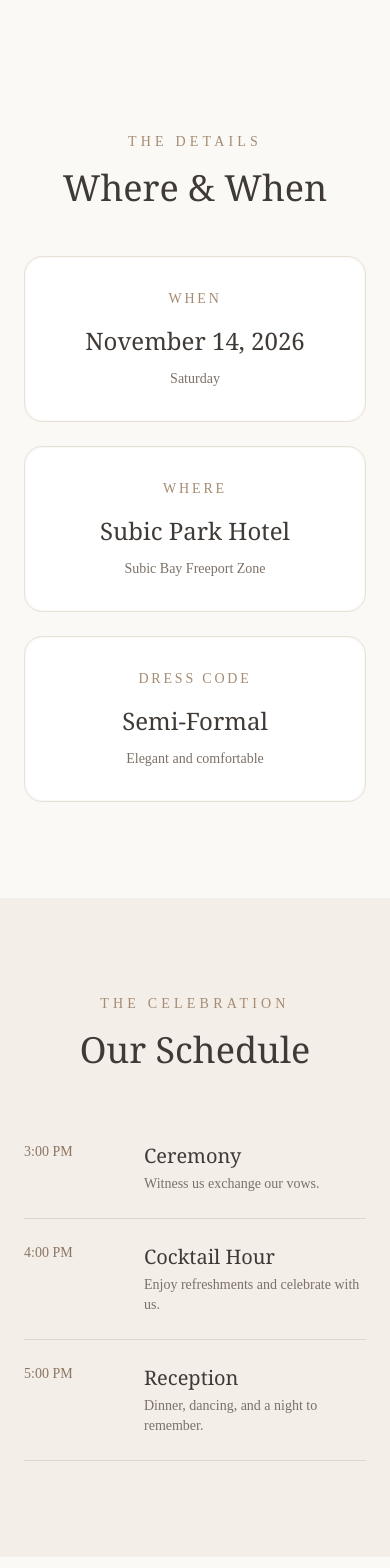
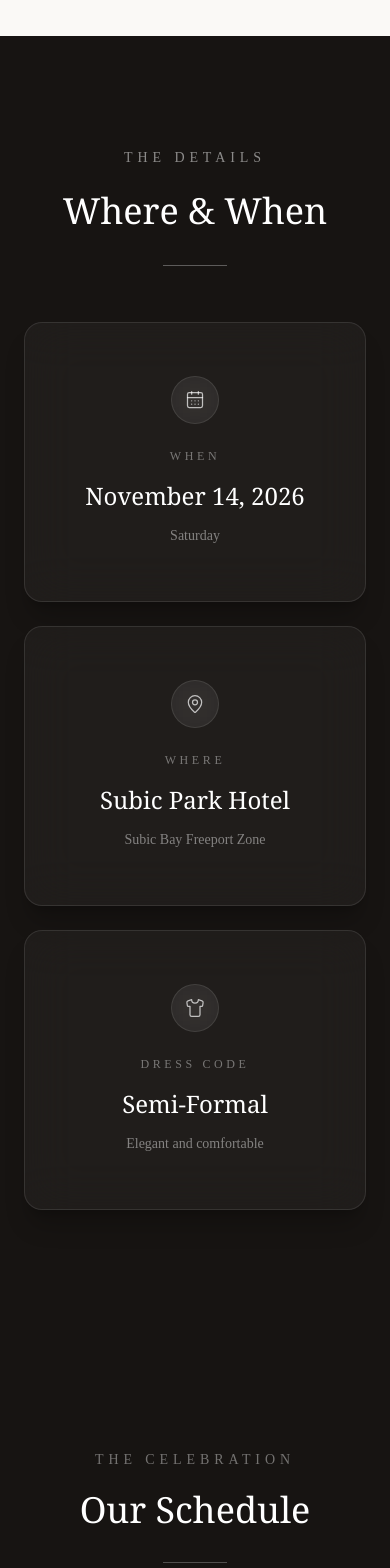
Before and after one commit to patrickIFL/pathtocarylsheart, a Next.js app: page / in a window 390 px wide. Shown: the part 3600-5168 px from the top of the page. Built offline with nearby package versions, Linux system fonts and the light colour scheme.

Commit message:
working on the envelope component

```diff
--- a/components/sections/Schedule.tsx
+++ b/components/sections/Schedule.tsx
@@ -1,59 +1,347 @@
-import React from "react";
+"use client";
+
+import React, { useLayoutEffect, useRef } from "react";
+import gsap from "gsap";
+import { ScrollTrigger } from "gsap/ScrollTrigger";
+
+gsap.registerPlugin(ScrollTrigger);
 
 function Schedule() {
+  const sectionRef = useRef<HTMLElement>(null);
+  const envelopeRef = useRef<HTMLDivElement>(null);
+  const flapRef = useRef<HTMLDivElement>(null);
+  const invitationRef = useRef<HTMLDivElement>(null);
+  const scheduleContentRef = useRef<HTMLDivElement>(null);
+
+  useLayoutEffect(() => {
+    const section = sectionRef.current;
+    const envelope = envelopeRef.current;
+    const flap = flapRef.current;
+    const invitation = invitationRef.current;
+    const scheduleContent = scheduleContentRef.current;
+
+    if (!section || !envelope || !flap || !invitation || !scheduleContent) {
+      return;
+    }
+
+    const ctx = gsap.context(() => {
+      // Initial states
+      gsap.set(envelope, {
+        opacity: 0,
+        y: 80,
+      });
+
+      // Invitation starts just inside the envelope
+      gsap.set(invitation, {
+        y: 40,
+        zIndex: 20,
+      });
+
+      // Flap starts above everything
+      gsap.set(flap, {
+        rotateX: 0,
+        zIndex: 40,
+        transformOrigin: "top center",
+      });
+
+      // Schedule content starts hidden
+      gsap.set(scheduleContent, {
+        opacity: 0,
+        y: 20,
+      });
+
+      const tl = gsap.timeline({
+        scrollTrigger: {
+          trigger: section,
+          start: "top 65%",
+          end: "center center",
+          scrub: 1,
+        },
+      });
+
+      // 1. Envelope enters
+      tl.to(envelope, {
+        opacity: 1,
+        y: 0,
+        duration: 0.8,
+        ease: "power2.out",
+      });
+
+      // 2. Open the flap
+      tl.to(
+        flap,
+        {
+          rotateX: 180,
+          duration: 1.2,
+          ease: "power2.inOut",
+        },
+        "-=0.1",
+      );
+
+      // 3. Put opened flap behind the envelope
+      tl.set(flap, {
+        zIndex: 10,
+      });
+
+      // 4. Invitation begins emerging
+      // Still behind the envelope body
+      tl.to(
+        invitation,
+        {
+          y: -500,
+          duration: 2.5,
+          ease: "power2.out",
+        },
+        "+=0.1",
+      );
+
+      // 5. Once it clears the envelope,
+      // bring it above the envelope body
+      tl.set(invitation, {
+        zIndex: 40,
+      });
+
+      // 6. Quickly finish the movement
+      tl.to(invitation, {
+        y: -250,
+        duration: 0.5,
+        ease: "power3.out",
+      });
+
+      // 7. Reveal the schedule
+      tl.to(
+        scheduleContent,
+        {
+          opacity: 1,
+          y: 0,
+          duration: 0.8,
+          ease: "power2.out",
+        },
+        "-=0.4",
+      );
+    }, section);
+
+    return () => ctx.revert();
+  }, []);
+
   return (
-    <>
-      <section id="schedule" className="scroll-mt-20 bg-[#f3eee8] px-6 py-24">
-        <div className="mx-auto max-w-3xl">
-          <div className="mb-12 text-center">
-            <p className="text-sm uppercase tracking-[0.3em] text-[#a58b72]">
+    <section
+      ref={sectionRef}
+      id="schedule"
+      className="scroll-mt-20 bg-[#171412] px-6 py-32 text-white"
+    >
+      <div className="mx-auto max-w-4xl">
+        {/* Heading */}
+        <div className="mb-16 text-center">
+          <p className="text-sm uppercase tracking-[0.35em] text-white/40">
             The Celebration
           </p>
-            <h2 className="mt-4 font-serif text-4xl sm:text-5xl">
-              Our Schedule
-            </h2>
+
+          <h2 className="mt-5 font-serif text-4xl sm:text-5xl">Our Schedule</h2>
+
+          <div className="mx-auto mt-8 h-px w-16 bg-white/25" />
+        </div>
+
+        {/* Envelope */}
+        <div
+          ref={envelopeRef}
+          className="mx-auto w-full max-w-2xl"
+          style={{
+            perspective: "1200px",
+          }}
+        >
+          <div className="relative mx-auto h-[360px] w-full max-w-[600px]">
+            {/* Invitation paper content*/}
+            <div
+              ref={invitationRef}
+              className="
+                absolute
+                left-[5%]
+                top-0
+                z-20
+                h-[520px]
+                w-[90%]
+                overflow-hidden
+                rounded-sm
+                bg-[#f3eee8]
+                px-6
+                py-10
+                text-[#171412]
+                shadow-2xl
+                shadow-black/40
+                sm:px-12
+                sm:py-12
+              "
+            >
+              {/* Letter Contents */}
+              <div ref={scheduleContentRef} className="h-full overflow-y-auto">
+                <div className="text-center">
+                  <p className="text-xs uppercase tracking-[0.3em] text-[#a58b72]">
+                    November 14, 2026
+                  </p>
+
+                  <h3 className="mt-4 font-serif text-3xl sm:text-4xl">
+                    The Celebration
+                  </h3>
+
+                  {/* Inside envelope  */}
+                  <div className="mx-auto my-6 h-px w-12 bg-[#cbbcaf]" />
                 </div>
 
                 <div className="space-y-0">
-            <div className="flex gap-6 border-b border-[#e0d6cc] py-6">
-              <div className="w-24 shrink-0 text-sm font-medium text-[#8c7663]">
+                  {/* Ceremony */}
+                  <div className="flex gap-5 border-b border-[#e0d6cc] py-6">
+                    <div className="w-20 shrink-0 text-sm font-medium text-[#8c7663]">
                       3:00 PM
                     </div>
+
                     <div>
-                <h3 className="font-serif text-xl">Ceremony</h3>
-                <p className="mt-1 text-sm text-[#7c7168]">
+                      <h4 className="font-serif text-xl">Ceremony</h4>
+
+                      <p className="mt-1 text-sm leading-6 text-[#7c7168]">
                         Witness us exchange our vows.
                       </p>
                     </div>
                   </div>
 
-            <div className="flex gap-6 border-b border-[#e0d6cc] py-6">
-              <div className="w-24 shrink-0 text-sm font-medium text-[#8c7663]">
+                  {/* Cocktail Hour */}
+                  <div className="flex gap-5 border-b border-[#e0d6cc] py-6">
+                    <div className="w-20 shrink-0 text-sm font-medium text-[#8c7663]">
                       4:00 PM
                     </div>
+
                     <div>
-                <h3 className="font-serif text-xl">Cocktail Hour</h3>
-                <p className="mt-1 text-sm text-[#7c7168]">
+                      <h4 className="font-serif text-xl">Cocktail Hour</h4>
+
+                      <p className="mt-1 text-sm leading-6 text-[#7c7168]">
                         Enjoy refreshments and celebrate with us.
                       </p>
                     </div>
                   </div>
 
-            <div className="flex gap-6 border-b border-[#e0d6cc] py-6">
-              <div className="w-24 shrink-0 text-sm font-medium text-[#8c7663]">
+                  {/* Reception */}
+                  <div className="flex gap-5 py-6">
+                    <div className="w-20 shrink-0 text-sm font-medium text-[#8c7663]">
                       5:00 PM
                     </div>
+
                     <div>
-                <h3 className="font-serif text-xl">Reception</h3>
-                <p className="mt-1 text-sm text-[#7c7168]">
+                      <h4 className="font-serif text-xl">Reception</h4>
+
+                      <p className="mt-1 text-sm leading-6 text-[#7c7168]">
                         Dinner, dancing, and a night to remember.
                       </p>
                     </div>
                   </div>
                 </div>
+
+                <div className="mt-8 text-center">
+                  <p className="font-serif text-lg text-[#8c7663]">
+                    Patrick &amp; Caryl
+                  </p>
+                </div>
+              </div>
+            </div>
+
+            {/* Envelope inside body #d8c8b9*/}
+            <div
+              className="
+                absolute
+                bottom-0
+                left-0
+                z-20
+                h-[360px]
+                w-full
+                overflow-hidden
+                rounded-b-2xl
+
+                shadow-2xl
+                shadow-black/40
+              "
+            >
+              {/* Left diagonal #cdbbaa*/}
+              {/* Left diagonal */}
+              <div
+                className="
+    absolute
+    bottom-0
+    left-0
+    h-full
+    w-1/2
+    bg-amber-400
+  "
+                style={{
+                  clipPath: "polygon(0 0, 100% 75%, 0 75%)",
+                }}
+              />
+
+              {/* Right diagonal */}
+              <div
+                className="
+    absolute
+    bottom-0
+    right-0
+    h-full
+    w-1/2
+    bg-green-500
+  "
+                style={{
+                  clipPath: "polygon(100% 0, 100% 75%, 0 75%)",
+                }}
+              />
+
+              {/* Bottom rectangle */}
+              <div
+                className="
+    absolute
+    bottom-0
+    left-0
+    h-[25%]
+    w-full
+    bg-purple-500
+  "
+              />
+            </div>
+
+            {/* Envelope flap */}
+            <div
+              ref={flapRef}
+              className="
+                absolute
+                left-0
+                top-0
+                z-40
+                h-[260px]
+                w-full
+                origin-top
+              "
+              style={{
+                transformStyle: "preserve-3d",
+              }}
+            >
+              {/* Front of flap #e0d1c2 flap is closed */}
+              <div
+                className="absolute inset-0 bg-red-500"
+                style={{
+                  clipPath: "polygon(0 0, 100% 0, 50% 100%)",
+                  backfaceVisibility: "hidden",
+                }}
+              />
+
+              {/* Back of flap cdbbaa flap is opened */}
+              <div
+                className="absolute inset-0 bg-blue-500"
+                style={{
+                  clipPath: "polygon(0 100%, 100% 100%, 50% 0)",
+                  transform: "rotateX(180deg)",
+                  backfaceVisibility: "hidden",
+                }}
+              />
+            </div>
+          </div>
+        </div>
       </div>
     </section>
-    </>
   );
 }
 
--- a/components/sections/WhereAndWhen.tsx
+++ b/components/sections/WhereAndWhen.tsx
@@ -1,67 +1,128 @@
+"use client";
+
 import React from "react";
-import { MagicCard } from "../ui/magic-card";
+import { motion } from "framer-motion";
+import { CalendarDays, MapPin, Shirt } from "lucide-react";
 
 function WhereAndWhen() {
+  const details = [
+    {
+      label: "When",
+      title: "November 14, 2026",
+      description: "Saturday",
+      icon: CalendarDays,
+    },
+    {
+      label: "Where",
+      title: "Subic Park Hotel",
+      description: "Subic Bay Freeport Zone",
+      icon: MapPin,
+    },
+    {
+      label: "Dress Code",
+      title: "Semi-Formal",
+      description: "Elegant and comfortable",
+      icon: Shirt,
+    },
+  ];
+
   return (
-    <>
-      <section id="details" className="scroll-mt-20 px-6 py-24">
+    <section
+      id="details"
+      className="scroll-mt-20 bg-[#171412] px-6 py-28 text-white"
+    >
       <div className="mx-auto max-w-5xl">
-          <div className="mb-12 text-center">
-            <p className="text-sm uppercase tracking-[0.3em] text-[#a58b72]">
+        {/* Heading */}
+        <motion.div
+          initial={{ opacity: 0, y: 25 }}
+          whileInView={{ opacity: 1, y: 0 }}
+          viewport={{ once: true, amount: 0.3 }}
+          transition={{ duration: 0.8 }}
+          className="mb-14 text-center"
+        >
+          <p className="text-sm uppercase tracking-[0.35em] text-white/50">
             The Details
           </p>
-            <h2 className="mt-4 font-serif text-4xl sm:text-5xl">
+
+          <h2 className="mt-5 font-serif text-4xl leading-tight text-white sm:text-5xl">
             Where &amp; When
           </h2>
+
+          <div className="mx-auto mt-8 h-px w-16 bg-white/30" />
+        </motion.div>
+
+        {/* Cards */}
+        <div className="grid gap-6 md:grid-cols-3">
+          {details.map((detail, index) => {
+            const Icon = detail.icon;
+
+            return (
+              <motion.div
+                key={detail.label}
+                initial={{ opacity: 0, y: 35 }}
+                whileInView={{ opacity: 1, y: 0 }}
+                viewport={{ once: true, amount: 0.2 }}
+                transition={{
+                  duration: 0.7,
+                  delay: index * 0.12,
+                  ease: "easeOut",
+                }}
+                whileHover={{ y: -6 }}
+                className="h-full"
+              >
+                <div
+                  className="
+                    flex h-full min-h-[280px] flex-col items-center justify-center
+                    rounded-2xl
+                    border border-white/10
+                    bg-white/[0.04]
+                    p-8
+                    text-center
+                    shadow-xl shadow-black/20
+                    backdrop-blur-xl
+                    transition-all duration-300
+                    hover:border-white/20
+                    hover:bg-white/[0.07]
+                  "
+                >
+                  {/* Icon */}
+                  <div
+                    className="
+                      mb-6 flex h-12 w-12 items-center justify-center
+                      rounded-full
+                      border border-white/10
+                      bg-white/[0.05]
+                      backdrop-blur-md
+                    "
+                  >
+                    <Icon
+                      size={20}
+                      strokeWidth={1.5}
+                      className="text-white/70"
+                    />
                   </div>
 
-          <div className="grid gap-6 md:grid-cols-3">
-            <MagicCard
-              className="rounded-2xl border-[#e8e1d8] bg-[#fffdf9]"
-              gradientColor="#f3e8dc"
-            >
-              <div className="p-8 text-center">
-                <p className="text-sm uppercase tracking-[0.2em] text-[#a58b72]">
-                  When
+                  {/* Label */}
+                  <p className="text-xs uppercase tracking-[0.3em] text-white/40">
+                    {detail.label}
                   </p>
-                <h3 className="mt-4 font-serif text-2xl">November 14, 2026</h3>
-                <p className="mt-3 text-sm text-[#7c7168]">Saturday</p>
-              </div>
-            </MagicCard>
 
-            <MagicCard
-              className="rounded-2xl border-[#e8e1d8] bg-[#fffdf9]"
-              gradientColor="#f3e8dc"
-            >
-              <div className="p-8 text-center">
-                <p className="text-sm uppercase tracking-[0.2em] text-[#a58b72]">
-                  Where
-                </p>
-                <h3 className="mt-4 font-serif text-2xl">Subic Park Hotel</h3>
-                <p className="mt-3 text-sm text-[#7c7168]">
-                  Subic Bay Freeport Zone
+                  {/* Title */}
+                  <h3 className="mt-4 font-serif text-2xl text-white">
+                    {detail.title}
+                  </h3>
+
+                  {/* Description */}
+                  <p className="mt-3 text-sm leading-6 text-white/45">
+                    {detail.description}
                   </p>
                 </div>
-            </MagicCard>
-
-            <MagicCard
-              className="rounded-2xl border-[#e8e1d8] bg-[#fffdf9]"
-              gradientColor="#f3e8dc"
-            >
-              <div className="p-8 text-center">
-                <p className="text-sm uppercase tracking-[0.2em] text-[#a58b72]">
-                  Dress Code
-                </p>
-                <h3 className="mt-4 font-serif text-2xl">Semi-Formal</h3>
-                <p className="mt-3 text-sm text-[#7c7168]">
-                  Elegant and comfortable
-                </p>
-              </div>
-            </MagicCard>
+              </motion.div>
+            );
+          })}
         </div>
       </div>
     </section>
-    </>
   );
 }
 
--- a/components/ui/magic-card.tsx
+++ b/components/ui/magic-card.tsx
@@ -1,57 +1,63 @@
-"use client"
+"use client";
 
-import React, { useCallback, useEffect, useMemo, useRef, useState } from "react"
+import React, {
+  useCallback,
+  useEffect,
+  useMemo,
+  useRef,
+  useState,
+} from "react";
 import {
   motion,
   useMotionTemplate,
   useMotionValue,
   useSpring,
-} from "motion/react"
-import { useTheme } from "next-themes"
+} from "motion/react";
+import { useTheme } from "next-themes";
 
-import { cn } from "@/lib/utils"
+import { cn } from "@/lib/utils";
 
 interface MagicCardBaseProps {
-  children?: React.ReactNode
-  className?: string
-  gradientSize?: number
-  gradientFrom?: string
-  gradientTo?: string
+  children?: React.ReactNode;
+  className?: string;
+  gradientSize?: number;
+  gradientFrom?: string;
+  gradientTo?: string;
 }
 
 interface MagicCardGradientProps extends MagicCardBaseProps {
-  mode?: "gradient"
+  mode?: "gradient";
 
-  gradientColor?: string
-  gradientOpacity?: number
+  gradientColor?: string;
+  gradientOpacity?: number;
 
-  glowFrom?: never
-  glowTo?: never
-  glowAngle?: never
-  glowSize?: never
-  glowBlur?: never
-  glowOpacity?: never
+  glowFrom?: never;
+  glowTo?: never;
+  glowAngle?: never;
+  glowSize?: never;
+  glowBlur?: never;
+  glowOpacity?: never;
 }
 
 interface MagicCardOrbProps extends MagicCardBaseProps {
-  mode: "orb"
+  mode: "orb";
 
-  glowFrom?: string
-  glowTo?: string
-  glowAngle?: number
-  glowSize?: number
-  glowBlur?: number
-  glowOpacity?: number
+  glowFrom?: string;
+  glowTo?: string;
+  glowAngle?: number;
+  glowSize?: number;
+  glowBlur?: number;
+  glowOpacity?: number;
 
-  gradientColor?: never
-  gradientOpacity?: never
+  gradientColor?: never;
+  gradientOpacity?: never;
 }
 
-type MagicCardProps = MagicCardGradientProps | MagicCardOrbProps
-type ResetReason = "enter" | "leave" | "global" | "init"
+type MagicCardProps = MagicCardGradientProps | MagicCardOrbProps;
+type ResetReason = "enter" | "leave" | "global" | "init";
 
 function isOrbMode(props: MagicCardProps): props is MagicCardOrbProps {
-  return props.mode === "orb"
+  return props.mode === "orb";
 }
 
 export function MagicCard(props: MagicCardProps) {
@@ -64,103 +70,103 @@
     gradientFrom = "#9E7AFF",
     gradientTo = "#FE8BBB",
     mode = "gradient",
-  } = props
+  } = props;
 
-  const glowFrom = isOrbMode(props) ? (props.glowFrom ?? "#ee4f27") : "#ee4f27"
-  const glowTo = isOrbMode(props) ? (props.glowTo ?? "#6b21ef") : "#6b21ef"
-  const glowAngle = isOrbMode(props) ? (props.glowAngle ?? 90) : 90
-  const glowSize = isOrbMode(props) ? (props.glowSize ?? 420) : 420
-  const glowBlur = isOrbMode(props) ? (props.glowBlur ?? 60) : 60
-  const glowOpacity = isOrbMode(props) ? (props.glowOpacity ?? 0.9) : 0.9
-  const { theme, systemTheme } = useTheme()
-  const [mounted, setMounted] = useState(false)
+  const glowFrom = isOrbMode(props) ? (props.glowFrom ?? "#ee4f27") : "#ee4f27";
+  const glowTo = isOrbMode(props) ? (props.glowTo ?? "#6b21ef") : "#6b21ef";
+  const glowAngle = isOrbMode(props) ? (props.glowAngle ?? 90) : 90;
+  const glowSize = isOrbMode(props) ? (props.glowSize ?? 420) : 420;
+  const glowBlur = isOrbMode(props) ? (props.glowBlur ?? 60) : 60;
+  const glowOpacity = isOrbMode(props) ? (props.glowOpacity ?? 0.9) : 0.9;
+  const { theme, systemTheme } = useTheme();
+  const [mounted, setMounted] = useState(false);
 
-  useEffect(() => setMounted(true), [])
+  useEffect(() => setMounted(true), []);
 
   const isDarkTheme = useMemo(() => {
-    if (!mounted) return true
-    const currentTheme = theme === "system" ? systemTheme : theme
-    return currentTheme === "dark"
-  }, [theme, systemTheme, mounted])
+    if (!mounted) return true;
+    const currentTheme = theme === "system" ? systemTheme : theme;
+    return currentTheme === "dark";
+  }, [theme, systemTheme, mounted]);
 
-  const mouseX = useMotionValue(-gradientSize)
-  const mouseY = useMotionValue(-gradientSize)
+  const mouseX = useMotionValue(-gradientSize);
+  const mouseY = useMotionValue(-gradientSize);
 
-  const orbX = useSpring(mouseX, { stiffness: 250, damping: 30, mass: 0.6 })
-  const orbY = useSpring(mouseY, { stiffness: 250, damping: 30, mass: 0.6 })
-  const orbVisible = useSpring(0, { stiffness: 300, damping: 35 })
+  const orbX = useSpring(mouseX, { stiffness: 250, damping: 30, mass: 0.6 });
+  const orbY = useSpring(mouseY, { stiffness: 250, damping: 30, mass: 0.6 });
+  const orbVisible = useSpring(0, { stiffness: 300, damping: 35 });
 
-  const modeRef = useRef(mode)
-  const glowOpacityRef = useRef(glowOpacity)
-  const gradientSizeRef = useRef(gradientSize)
+  const modeRef = useRef(mode);
+  const glowOpacityRef = useRef(glowOpacity);
+  const gradientSizeRef = useRef(gradientSize);
 
   useEffect(() => {
-    modeRef.current = mode
-  }, [mode])
+    modeRef.current = mode;
+  }, [mode]);
 
   useEffect(() => {
-    glowOpacityRef.current = glowOpacity
-  }, [glowOpacity])
+    glowOpacityRef.current = glowOpacity;
+  }, [glowOpacity]);
 
   useEffect(() => {
-    gradientSizeRef.current = gradientSize
-  }, [gradientSize])
+    gradientSizeRef.current = gradientSize;
+  }, [gradientSize]);
 
   const reset = useCallback(
     (reason: ResetReason = "leave") => {
-      const currentMode = modeRef.current
+      const currentMode = modeRef.current;
 
       if (currentMode === "orb") {
-        if (reason === "enter") orbVisible.set(glowOpacityRef.current)
-        else orbVisible.set(0)
-        return
+        if (reason === "enter") orbVisible.set(glowOpacityRef.current);
+        else orbVisible.set(0);
+        return;
       }
 
-      const off = -gradientSizeRef.current
-      mouseX.set(off)
-      mouseY.set(off)
+      const off = -gradientSizeRef.current;
+      mouseX.set(off);
+      mouseY.set(off);
     },
-    [mouseX, mouseY, orbVisible]
-  )
+    [mouseX, mouseY, orbVisible],
+  );
 
   const handlePointerMove = useCallback(
     (e: React.PointerEvent<HTMLDivElement>) => {
-      const rect = e.currentTarget.getBoundingClientRect()
-      mouseX.set(e.clientX - rect.left)
-      mouseY.set(e.clientY - rect.top)
+      const rect = e.currentTarget.getBoundingClientRect();
+      mouseX.set(e.clientX - rect.left);
+      mouseY.set(e.clientY - rect.top);
     },
-    [mouseX, mouseY]
-  )
+    [mouseX, mouseY],
+  );
 
   useEffect(() => {
-    reset("init")
-  }, [reset])
+    reset("init");
+  }, [reset]);
 
   useEffect(() => {
     const handleGlobalPointerOut = (e: PointerEvent) => {
-      if (!e.relatedTarget) reset("global")
-    }
-    const handleBlur = () => reset("global")
+      if (!e.relatedTarget) reset("global");
+    };
+    const handleBlur = () => reset("global");
     const handleVisibility = () => {
-      if (document.visibilityState !== "visible") reset("global")
-    }
+      if (document.visibilityState !== "visible") reset("global");
+    };
 
-    window.addEventListener("pointerout", handleGlobalPointerOut)
-    window.addEventListener("blur", handleBlur)
-    document.addEventListener("visibilitychange", handleVisibility)
+    window.addEventListener("pointerout", handleGlobalPointerOut);
+    window.addEventListener("blur", handleBlur);
+    document.addEventListener("visibilitychange", handleVisibility);
 
     return () => {
-      window.removeEventListener("pointerout", handleGlobalPointerOut)
-      window.removeEventListener("blur", handleBlur)
-      document.removeEventListener("visibilitychange", handleVisibility)
-    }
-  }, [reset])
+      window.removeEventListener("pointerout", handleGlobalPointerOut);
+      window.removeEventListener("blur", handleBlur);
+      document.removeEventListener("visibilitychange", handleVisibility);
+    };
+  }, [reset]);
 
   return (
     <motion.div
       className={cn(
         "group relative isolate overflow-hidden rounded-[inherit] border border-transparent",
-        className
+        className,
       )}
       onPointerMove={handlePointerMove}
       onPointerLeave={() => reset("leave")}
@@ -176,7 +182,7 @@
         `,
       }}
     >
-      <div className="bg-background absolute inset-px z-20 rounded-[inherit]" />
+      <div className="absolute inset-px z-20 rounded-[inherit] bg-white/[0.04] backdrop-blur-xl" />
 
       {mode === "gradient" && (
         <motion.div
@@ -218,5 +224,5 @@
       )}
       <div className="relative z-40">{children}</div>
     </motion.div>
-  )
+  );
 }
--- a/package.json
+++ b/package.json
@@ -10,6 +10,8 @@
   },
   "dependencies": {
     "@base-ui/react": "^1.8.0",
+    "@react-three/drei": "^10.7.8",
+    "@react-three/fiber": "^9.7.0",
     "class-variance-authority": "^0.7.1",
     "cn": "^0.2.6",
     "framer-motion": "^13.4.0",
@@ -21,6 +23,7 @@
     "react": "19.2.8",
     "react-dom": "19.2.8",
     "shadcn": "^4.21.0",
+    "three": "^0.186.0",
     "tw-animate-css": "^1.4.0"
   },
   "devDependencies": {
```
Also changed, not shown: components/sections/Hero.tsx (+0 -7 lines), components/sections/Navbar.tsx (+1 -22 lines), 1 other file (tests, documents, lock files or other folders). Lines whose indentation alone changed are shown as unchanged.
